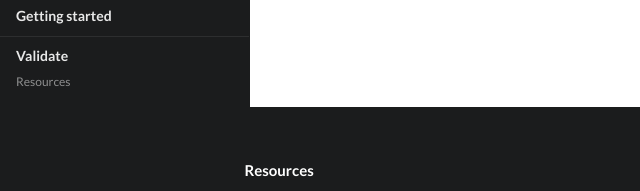
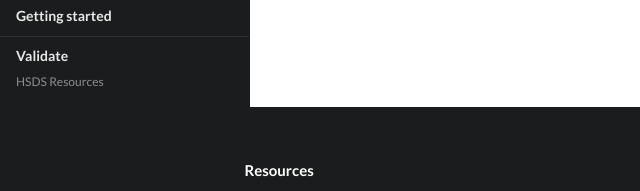
Before and after one commit to xrysanthos/openreferral-playground, a website: page src/views/layout/sidebar.html in a window 1280 px wide. Shown: the part 136-327 px from the top of the page, 0-640 px from the left. Drawn offline with nearby package versions, Linux system fonts and the light colour scheme; files that its build step writes are made by us from their sources.

Commit message:
Renamed menu item

```diff
--- a/src/views/partials/menu.html
+++ b/src/views/partials/menu.html
@@ -9,7 +9,7 @@
 <div class="item">
   <div class="header">Validate</div>
   <div class="menu">
-    <a class="item" href="/validators/resources">Resources</a>
+    <a class="item" href="/validators/resources">HSDS Resources</a>
     <!-- <a class="item" href="/validators/datapackage">Datapackages</a> -->
   </div>
 </div>
```
